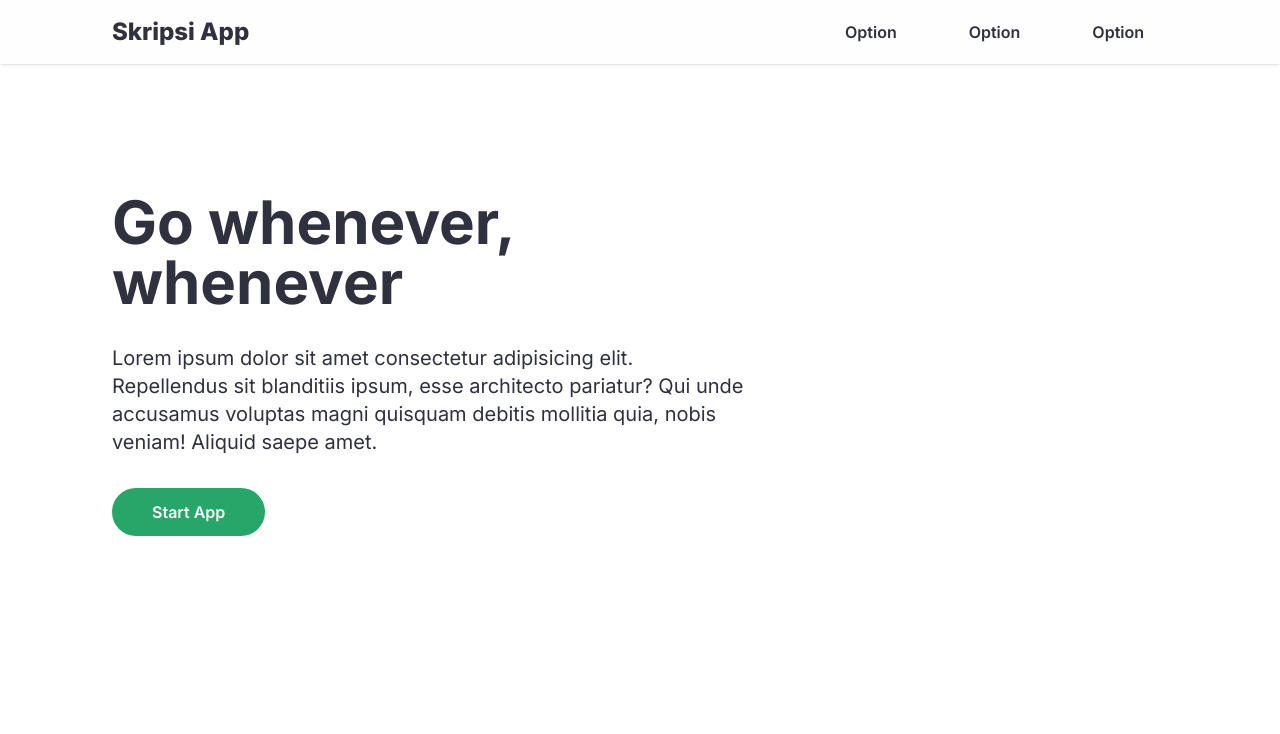
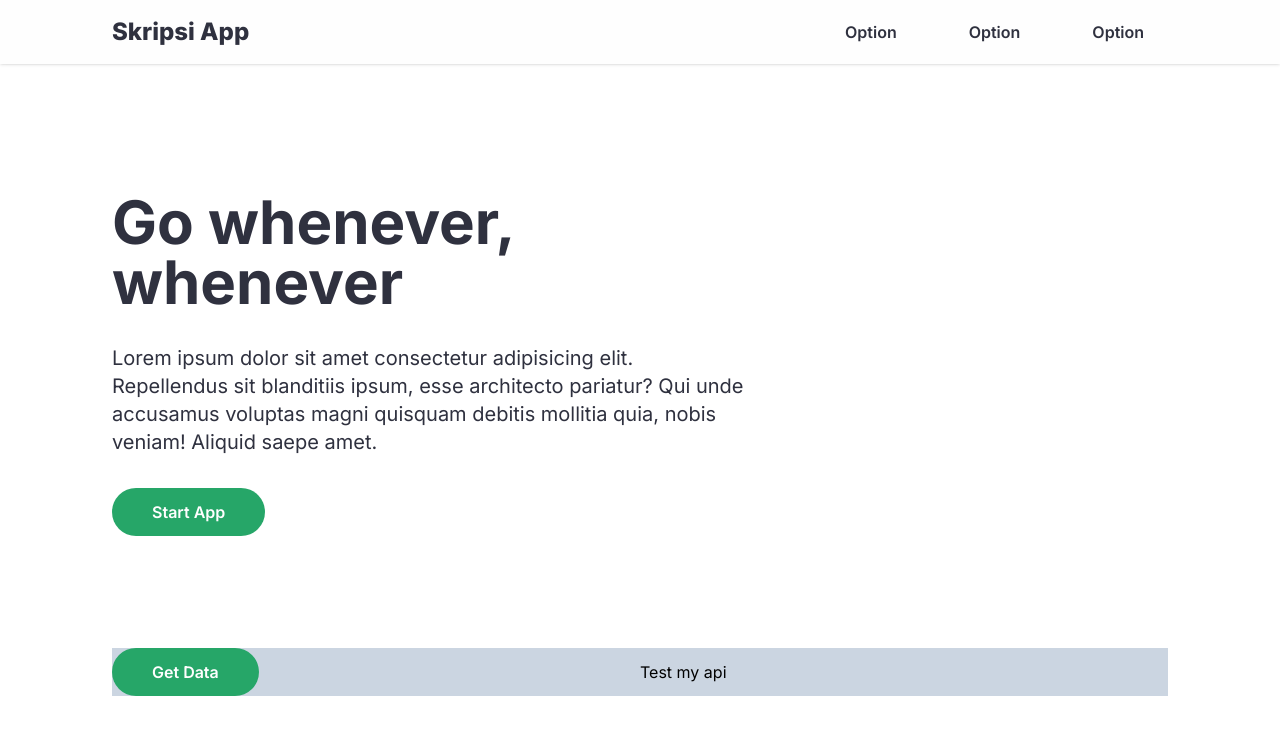
Before and after one commit to eldrians/app-s-axel, a Next.js app: page / in a window 1280 px wide. Shown: the top 734 px of the page. Built offline with nearby package versions, Linux system fonts and the light colour scheme.

Commit message:
app(skripsi): make Button as component

```diff
--- a/app/page.tsx
+++ b/app/page.tsx
@@ -1,8 +1,9 @@
-import { Hero } from "@/components";
+import { Hero, TestAPI } from "@/components";
 const page = () => {
   return (
     <>
       <Hero />
+      <TestAPI />
     </>
   );
 };
--- /dev/null
+++ b/components/Button.tsx
@@ -0,0 +1,19 @@
+type ButtonProps = {
+  text: string;
+  color?: string;
+  colorHover?: string;
+};
+
+const Button = ({
+  text,
+  color = "bg-greenApp",
+  colorHover = "bg-darkGreenApp",
+}: ButtonProps) => {
+  return (
+    <button className={`py-3 px-10 ${color}  hover:${colorHover} rounded-full`}>
+      <span className="text-whiteApp font-semibold">{text}</span>
+    </button>
+  );
+};
+
+export default Button;
--- a/components/Hero.tsx
+++ b/components/Hero.tsx
@@ -1,3 +1,5 @@
+import { Button } from ".";
+
 const Hero = () => {
   return (
     <section id="hero" className="w-full flex flex-row items-center">
@@ -10,9 +12,7 @@ const Hero = () => {
             voluptas magni quisquam debitis mollitia quia, nobis veniam! Aliquid
             saepe amet.
           </p>
-          <button className="py-3 px-10 bg-greenApp hover:bg-darkGreenApp rounded-full">
-            <span className="text-whiteApp font-semibold">Start App</span>
-          </button>
+          <Button text="Start App" />
         </div>
       </div>
       <div className="w-2/5"></div>
--- /dev/null
+++ b/components/TestAPI.tsx
@@ -0,0 +1,17 @@
+import { Button } from ".";
+
+const TestAPI = () => {
+  return (
+    <section
+      id="test-api"
+      className="w-full flex flex-row items-center bg-slate-300"
+    >
+      <div className="w-1/2">
+        <Button text="Get Data" />
+      </div>
+      <div className="w-1/2">Test my api</div>
+    </section>
+  );
+};
+
+export default TestAPI;
--- a/components/index.ts
+++ b/components/index.ts
@@ -1,4 +1,8 @@
 import Header from "./Header";
 import Hero from "./Hero";
+import TestAPI from "./TestAPI";
 
-export { Header, Hero };
+// items
+import Button from "./Button";
+
+export { Header, Hero, TestAPI, Button};
```
